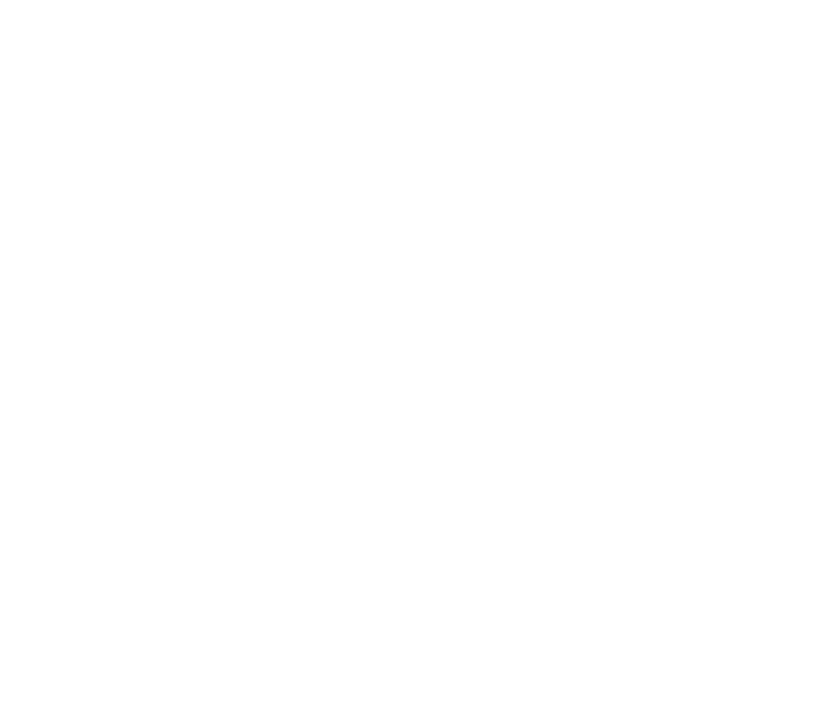
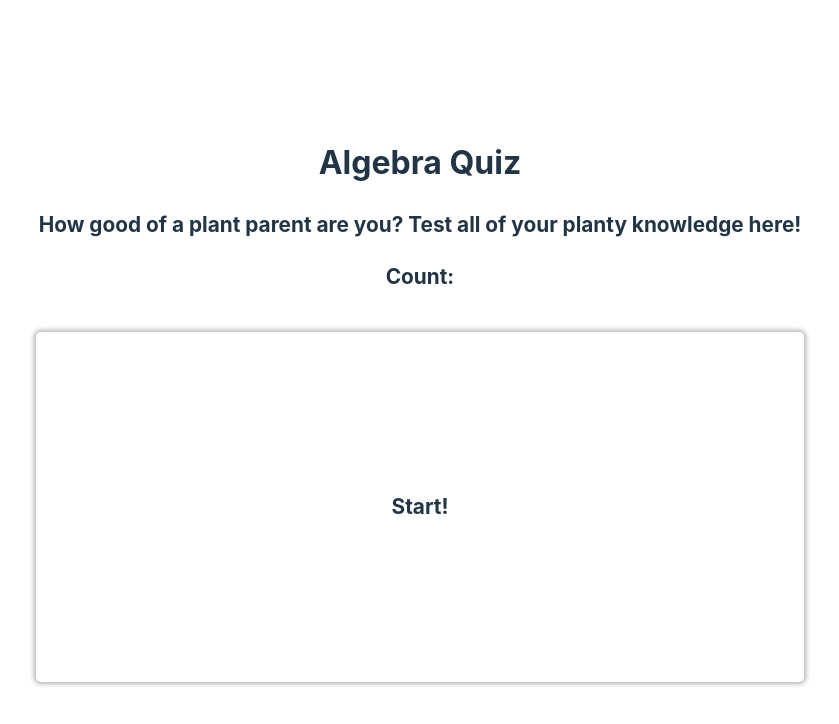
Before and after one commit to PhucNChau/flashcards, a React (Vite) app: page / in a window 1280 px wide. Shown: the top 724 px of the page, without its empty margins (220-1059 px from the left). Built offline with nearby package versions, Linux system fonts and the light colour scheme.

Commit message:
Add logic and style to flip card

```diff
--- a/src/App.css
+++ b/src/App.css
@@ -1,6 +1,19 @@
 #root {
+  width: 60%;
   max-width: 1280px;
-  margin: 0 auto;
+  margin: auto 0;
   padding: 2rem;
   text-align: center;
 }
+
+.App {
+  width: 100%;
+}
+
+.container {
+  margin-top: 2.5em;
+}
+
+h3 {
+  font-size: 1.3em;
+}
--- a/src/App.jsx
+++ b/src/App.jsx
@@ -1,11 +1,21 @@
 import { useState } from 'react'
 import './App.css'
+import Card from './components/Card';
 
 function App() {
+  const [cardNo, setCardNo] = useState(1);
 
   return (
     <div className='App'>
-
+      <div className='header'>
+        <h1>Algebra Quiz</h1>
+        <h3>How good of a plant parent are you? Test all of your planty knowledge here!</h3>
+        <h3>Count: </h3>
+      </div>
+      <div className='container'>
+        <Card />
+        <div></div>
+      </div>
     </div>
   )
 }
--- a/src/components/BackCard.jsx
+++ b/src/components/BackCard.jsx
@@ -2,7 +2,7 @@
 
 const BackCard = (props) => {
   return (
-    <div className="card-back">
+    <div className="card-back" onClick={props.onClick}>
       <h3>Press the next arrow to start the flashcards</h3>
     </div>
   )
--- a/src/components/Card.css
+++ b/src/components/Card.css
@@ -1,3 +1,31 @@
 .card {
-  padding: 2em;
+  height: 350px;
+  cursor: pointer;
+  perspective: 1000px;
+  background-color: transparent;
 }
+.card-inner {
+  position: relative;
+  width: 100%;
+  height: 100%;
+  box-shadow: 0 0 5px 2px #0000004d;
+  border-radius: 5px;
+  transition: transform 0.5s;
+  transform-style: preserve-3d;
+}
+.card-inner.flipped {
+  transform: rotateX(180deg);
+}
+.card-front, .card-back {
+  display: flex;
+  justify-content: center;
+  align-items: center;
+  position: absolute;
+  width: 100%;
+  height: 100%;
+  -webkit-backface-visibility: hidden;
+  backface-visibility: hidden;
+}
+.card-back {
+  transform: rotateX(180deg);
+}
--- a/src/components/Card.jsx
+++ b/src/components/Card.jsx
@@ -1,18 +1,23 @@
-import React from "react";
+import React, { useState } from "react";
 import './Card.css'
 import FrontCard from "./FrontCard";
 import BackCard from "./BackCard";
 
 const Card = (props) => {
-  var isFlip = false;
+  const [isFlip, setIsFlip] = useState(false);
+
+  const flipCard = () => {
+    setIsFlip(!isFlip);
+    console.log(isFlip);
+  }
 
   return (
     <div className="card">
-      <div className="card-inner">
+      <div className={`card-inner ${isFlip && 'flipped'}`}>
         {isFlip ? (
-          <BackCard />
+          <BackCard onClick={flipCard} />
         ) : (
-          <FrontCard />
+          <FrontCard onClick={flipCard} />
         )}
       </div>
     </div>
--- a/src/components/FrontCard.jsx
+++ b/src/components/FrontCard.jsx
@@ -2,7 +2,7 @@
 
 const FrontCard = (props) => {
   return (
-    <div className="card-front">
+    <div className="card-front" onClick={props.onClick}>
       <h3>Start!</h3>
     </div>
   )
--- a/src/index.css
+++ b/src/index.css
@@ -16,14 +16,11 @@
 body {
   margin: 0;
   display: flex;
+  flex-direction: column;
   place-items: center;
   min-width: 320px;
   min-height: 100vh;
-}
-
-h1 {
-  font-size: 3.2em;
-  line-height: 1.1;
+  box-sizing: border-box;
 }
 
 @media (prefers-color-scheme: light) {
```
